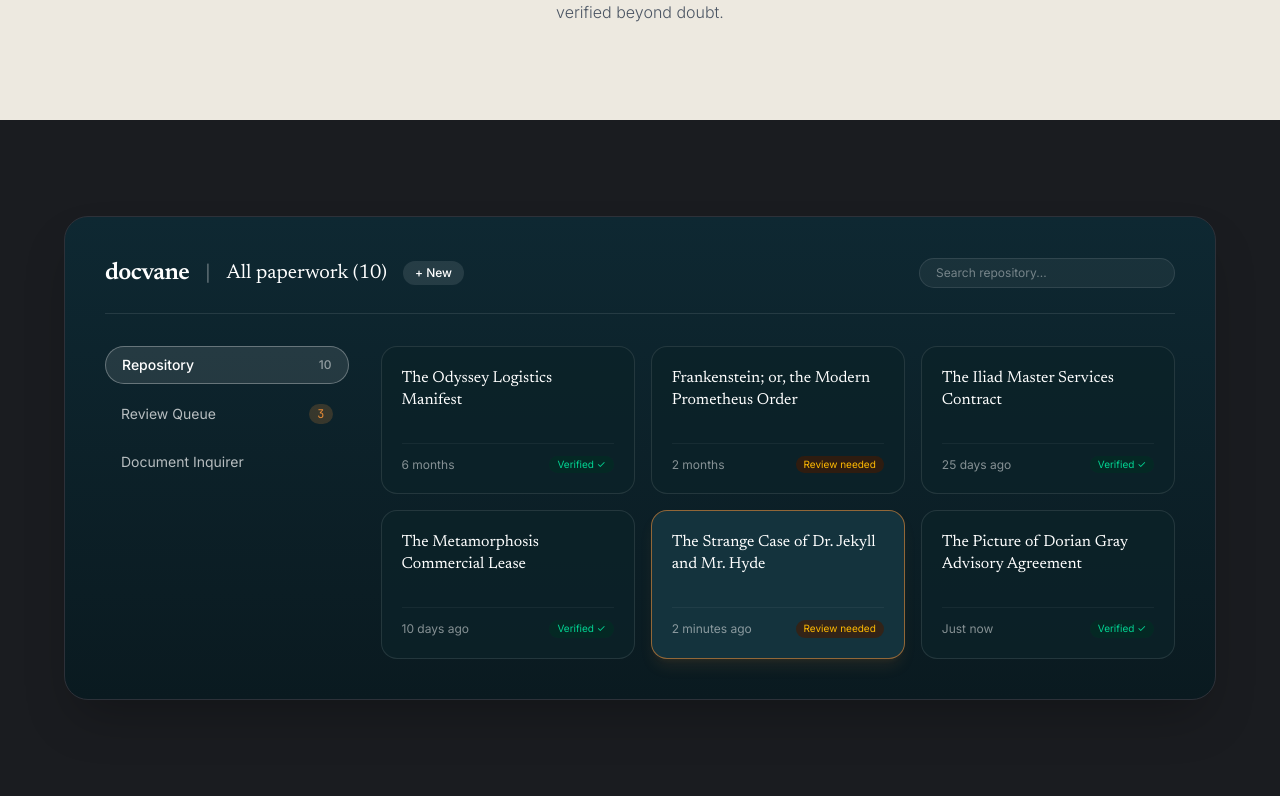
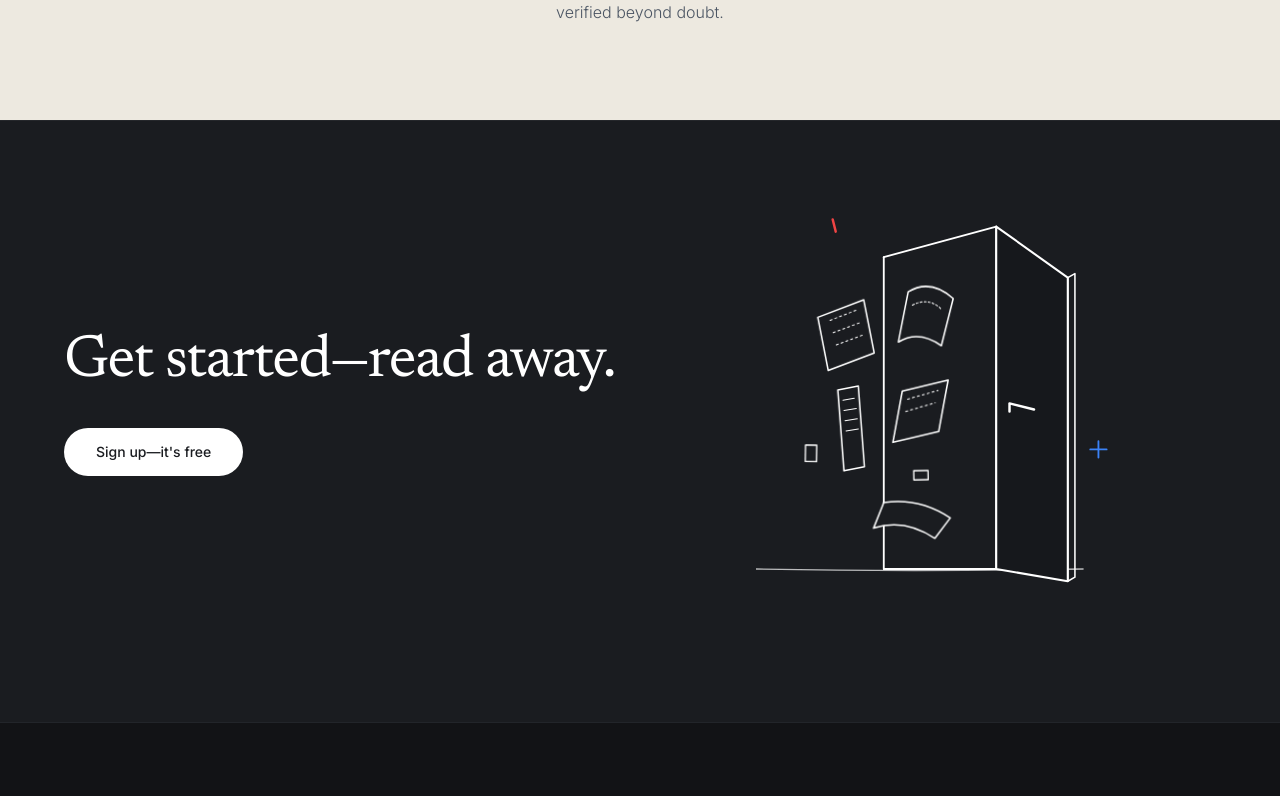
Before and after one commit to flexxy-07/docvane, a Next.js app in the folder frontend/: page / in a window 1280 px wide. Shown: the part 1824-2620 px from the top of the page. Built offline with nearby package versions, Linux system fonts and the light colour scheme; a web font is replaced by a local one.

Commit message:
feat(homepage): remove product workspace showcase section

```diff
--- a/frontend/src/app/page.tsx
+++ b/frontend/src/app/page.tsx
@@ -155,10 +155,7 @@ export default function Home() {
   /* Section 3 Triggers */
   const { ref: sec3Ref, inView: sec3InView } = useInView({ threshold: 0.2, rootMargin: "0px 0px -50px 0px" });
 
-  /* Section 4 Triggers */
-  const { ref: sec4Ref, inView: sec4InView } = useInView({ threshold: 0.15, rootMargin: "0px 0px -60px 0px" });
-
-  /* Section 5 Triggers */
+  /* Section 4 Triggers (formerly Section 5) */
   const { ref: sec5Ref, inView: sec5InView } = useInView({ threshold: 0.15, rootMargin: "0px 0px -60px 0px" });
 
   /* Footer Trigger */
@@ -503,106 +500,7 @@ export default function Home() {
       </section>
 
       {/* ══════════════════════════════════════════
-          SECTION 4: PRODUCT WORKSPACE SHOWCASE
-         ══════════════════════════════════════════ */}
-      <section
-        ref={sec4Ref as React.RefObject<HTMLElement>}
-        className="relative w-full bg-[#1A1C20] px-6 sm:px-12 py-24"
-      >
-        <div className="max-w-6xl mx-auto">
-          <div
-            className="rounded-3xl border border-[#2D3139] bg-gradient-to-b from-[#0E2832] to-[#0A1A20] p-6 sm:p-10 shadow-2xl transition-all duration-1000"
-            style={{
-              opacity: sec4InView ? 1 : 0,
-              transform: sec4InView ? "none" : "translateY(40px) scale(0.97)",
-            }}
-          >
-            {/* Inner Header */}
-            <div className="flex flex-wrap items-center justify-between gap-4 border-b border-white/10 pb-6">
-              <div className="flex items-center gap-4">
-                <span className="font-serif text-2xl font-bold text-white tracking-tight">docvane</span>
-                <span className="text-white/40">|</span>
-                <span className="font-serif text-xl text-white">All paperwork (10)</span>
-                <Link
-                  href="/documents/upload"
-                  className="rounded-full bg-white/10 px-3 py-1 text-xs font-medium text-white hover:bg-white/20 transition-colors"
-                >
-                  + New
-                </Link>
-              </div>
-              <div className="flex items-center gap-3">
-                <input
-                  type="text"
-                  placeholder="Search repository..."
-                  className="rounded-full bg-white/5 border border-white/10 px-4 py-1.5 text-xs text-white placeholder-white/40 outline-none w-48 sm:w-64 focus:border-white/30 transition-colors"
-                />
-              </div>
-            </div>
-
-            {/* Inner Split: Sidebar + Staggered Cards */}
-            <div className="mt-8 grid grid-cols-1 md:grid-cols-12 gap-8 items-start">
-              {/* Left Mini Sidebar */}
-              <div className="md:col-span-3 space-y-3 text-sm text-white/70">
-                <div className="relative inline-block w-full">
-                  <div className="rounded-full border border-white/30 bg-white/10 px-4 py-2 text-white font-medium flex items-center justify-between">
-                    <span>Repository</span>
-                    <span className="text-xs text-white/50">10</span>
-                  </div>
-                </div>
-                <Link href="/reviews" className="block px-4 py-2 hover:text-white transition-colors flex items-center justify-between">
-                  <span>Review Queue</span>
-                  <span className="rounded-full bg-[#E68A36]/20 px-2 py-0.5 text-xs text-[#E68A36] font-mono">3</span>
-                </Link>
-                <Link href="/chat" className="block px-4 py-2 hover:text-white transition-colors">
-                  <span>Document Inquirer</span>
-                </Link>
-              </div>
-
-              {/* Right Document Cards — staggered rise on scroll */}
-              <div className="md:col-span-9 grid grid-cols-1 sm:grid-cols-2 lg:grid-cols-3 gap-4">
-                {[
-                  { title: "The Odyssey Logistics Manifest", time: "6 months", badge: "Verified ✓", badgeColor: "text-emerald-400 bg-emerald-950/60" },
-                  { title: "Frankenstein; or, the Modern Prometheus Order", time: "2 months", badge: "Review needed", badgeColor: "text-amber-400 bg-amber-950/60" },
-                  { title: "The Iliad Master Services Contract", time: "25 days ago", badge: "Verified ✓", badgeColor: "text-emerald-400 bg-emerald-950/60" },
-                  { title: "The Metamorphosis Commercial Lease", time: "10 days ago", badge: "Verified ✓", badgeColor: "text-emerald-400 bg-emerald-950/60" },
-                  { title: "The Strange Case of Dr. Jekyll and Mr. Hyde", time: "2 minutes ago", badge: "Review needed", badgeColor: "text-amber-400 bg-amber-950/60", highlight: true },
-                  { title: "The Picture of Dorian Gray Advisory Agreement", time: "Just now", badge: "Verified ✓", badgeColor: "text-emerald-400 bg-emerald-950/60" },
-                ].map((item, i) => (
-                  <Link
-                    key={i}
-                    href={item.badge === "Review needed" ? "/reviews" : "/chat"}
-                    className={`group rounded-2xl border p-5 flex flex-col justify-between transition-all duration-300 ${
-                      item.highlight
-                        ? "border-[#E68A36]/60 bg-[#14333D] shadow-lg shadow-[#E68A36]/10 hover:-translate-y-1 hover:border-[#E68A36]"
-                        : "border-white/10 bg-[#0C2229]/80 hover:border-white/30 hover:bg-[#102B34] hover:-translate-y-1 hover:shadow-xl hover:shadow-black/40"
-                    }`}
-                    style={{
-                      opacity: sec4InView ? 1 : 0,
-                      transform: sec4InView ? "none" : "translateY(28px)",
-                      transition: `opacity 0.7s cubic-bezier(0.16,1,0.3,1) ${200 + i * 80}ms, transform 0.7s cubic-bezier(0.16,1,0.3,1) ${200 + i * 80}ms, border-color 0.3s, background 0.3s, box-shadow 0.3s`,
-                    }}
-                  >
-                    <div>
-                      <h4 className="font-serif text-base font-normal text-white line-clamp-2 leading-snug group-hover:text-white transition-colors">
-                        {item.title}
-                      </h4>
-                    </div>
-                    <div className="mt-8 flex items-center justify-between text-xs text-white/50 border-t border-white/5 pt-3">
-                      <span>{item.time}</span>
-                      <span className={`rounded-full px-2 py-0.5 text-[10px] ${item.badgeColor}`}>
-                        {item.badge}
-                      </span>
-                    </div>
-                  </Link>
-                ))}
-              </div>
-            </div>
-          </div>
-        </div>
-      </section>
-
-      {/* ══════════════════════════════════════════
-          SECTION 5: OPEN DOORWAY & FLOATING PAPERS
+          SECTION 4: OPEN DOORWAY & FLOATING PAPERS
          ══════════════════════════════════════════ */}
       <section
         ref={sec5Ref as React.RefObject<HTMLElement>}
```
